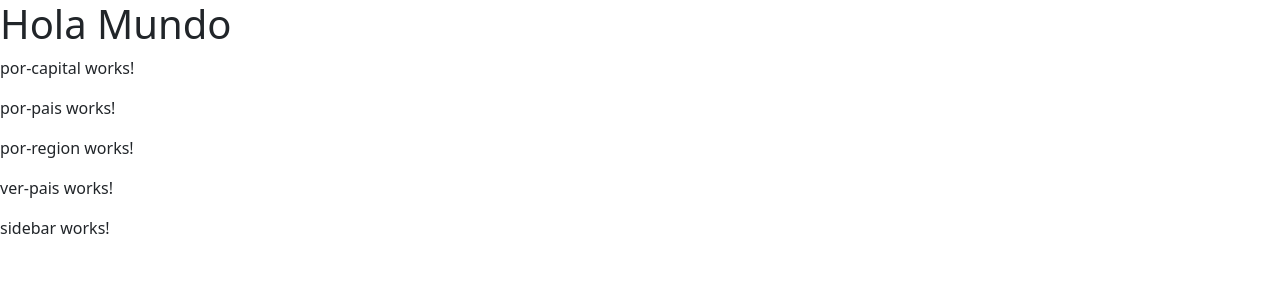
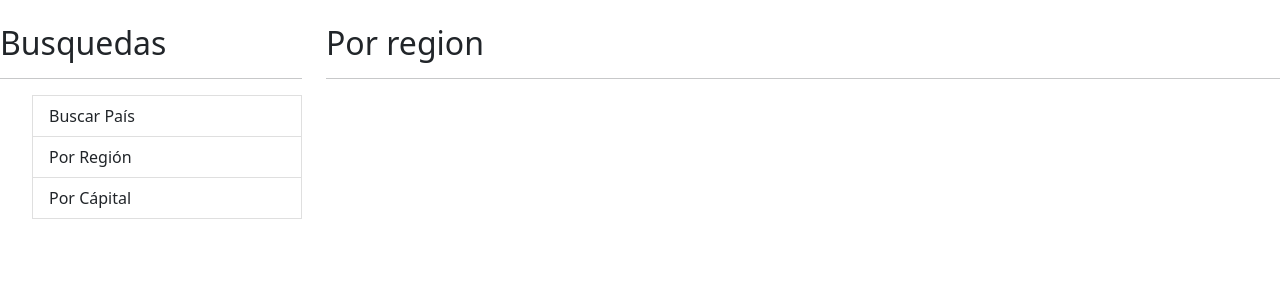
Before and after one commit to Karlinkd010/PaisesApp-Angular, an Angular app: page / in a window 1280 px wide. Shown: the top 300 px of the page. Built offline with nearby package versions, Linux system fonts and the light colour scheme.

Commit message:
Estructura Html

```diff
--- a/src/app/app.component.html
+++ b/src/app/app.component.html
@@ -1,7 +1,16 @@
-<h1>Hola Mundo</h1>
+<div class="row cointainer mt-4">
+  <div class="col-3">
+    <h2> Busquedas</h2>
+    <hr>
+    <ul class="list-gruop">
+      <li class="list-group-item">Buscar País</li>
+      <li class="list-group-item">Por Región</li>
+      <li class="list-group-item">Por Cápital</li>
+    </ul>
+  </div>
+  <div class="col">
+    <h2>Por region</h2>
+    <hr>
 
-<app-por-capital></app-por-capital>
-<app-por-pais></app-por-pais>
-<app-por-region></app-por-region>
-<app-ver-pais></app-ver-pais>
-<app-sidebar></app-sidebar>
+  </div>
+</div>
```
